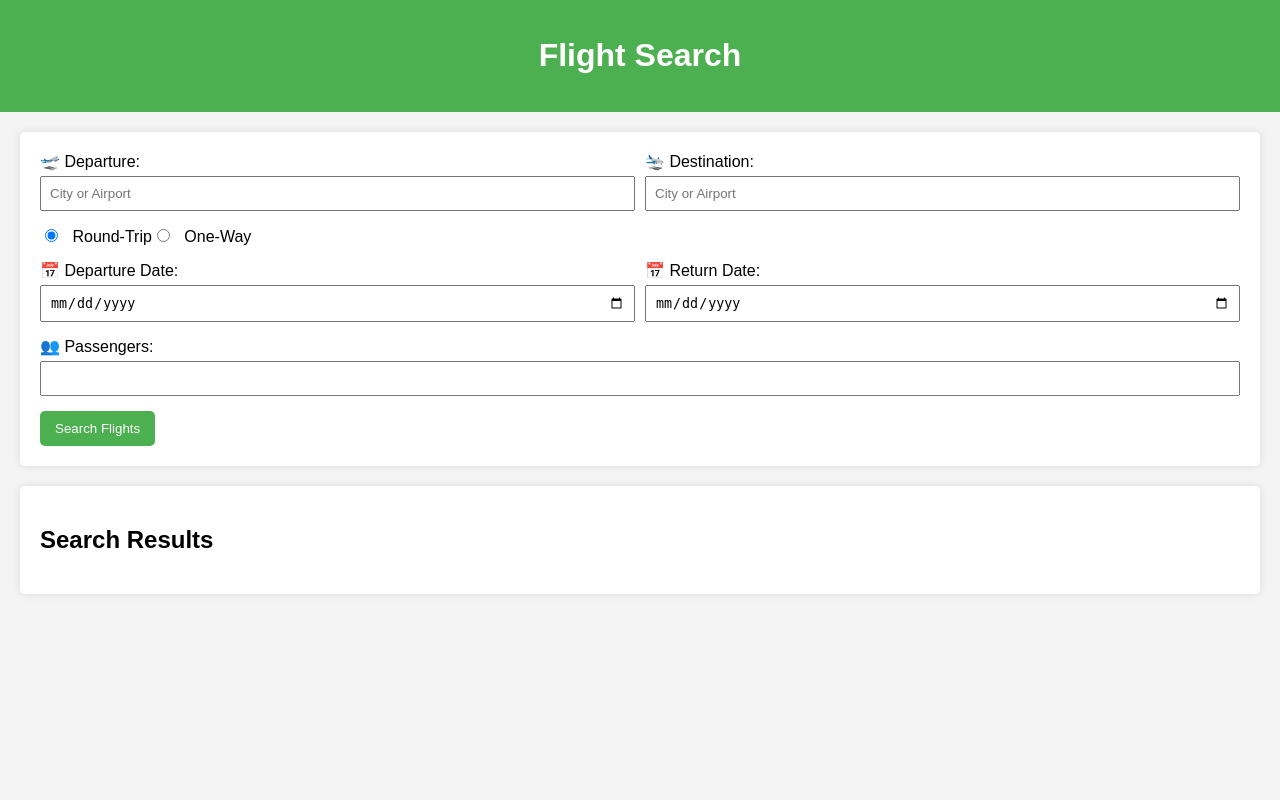
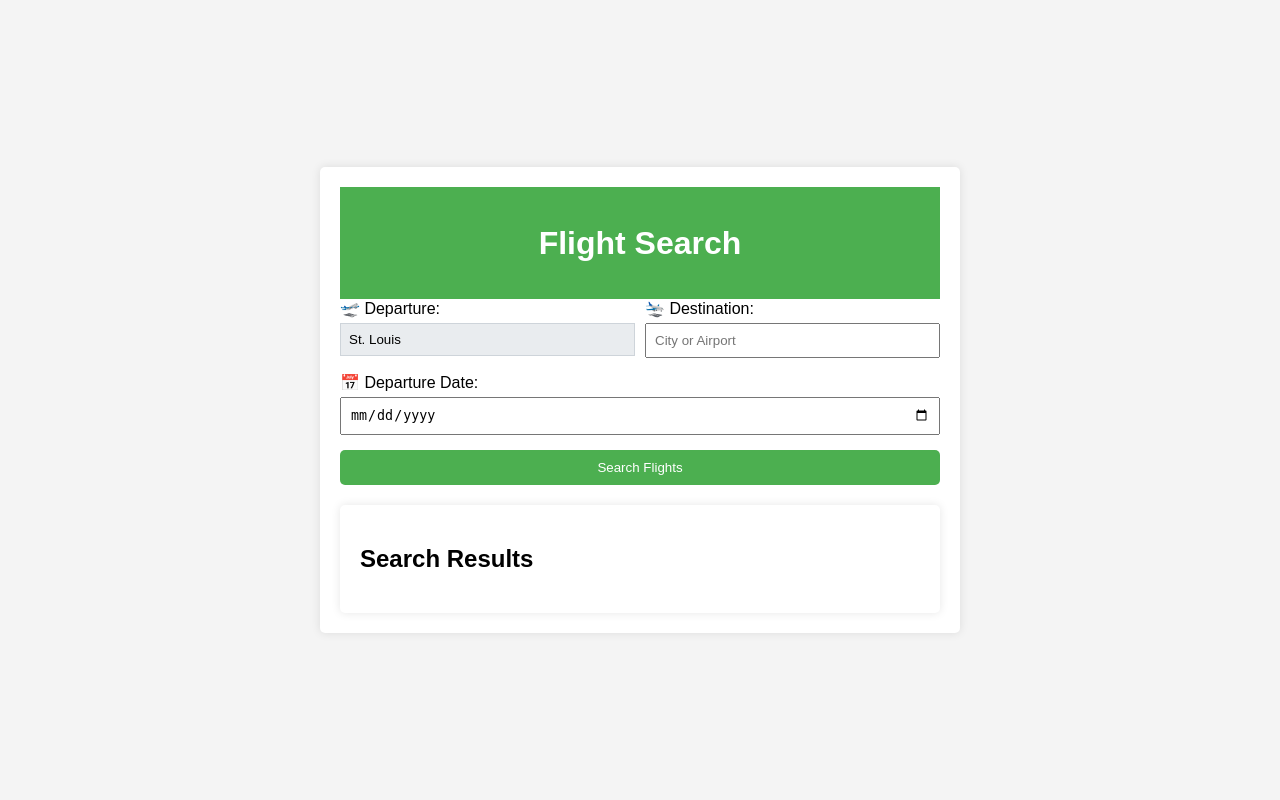
Before and after one commit to BaloneyBoy97/PAS-TEAM, a Python web app: template airView/templates/flight-search.html in a window 1280 px wide. Run offline with Jinja, Linux system fonts and the light colour scheme; the template is opened without the code that fills it, so the values that code supplies are empty.

Commit message:
#99modified flight-search page

```diff
--- a/airView/templates/flight-search.html
+++ b/airView/templates/flight-search.html
@@ -10,6 +10,10 @@
             margin: 0;
             padding: 0;
             background-color: #f4f4f4;
+            display: flex;
+            justify-content: center;
+            align-items: center;
+            height: 100vh;
         }
 
         header {
@@ -17,18 +21,16 @@
             color: white;
             text-align: center;
             padding: 1em 0;
+            width: 100%;
         }
 
         main {
             padding: 20px;
-        }
-
-        .search-section {
-            background: white;
-            padding: 20px;
+            background-color: white;
             border-radius: 5px;
             box-shadow: 0 0 10px rgba(0, 0, 0, 0.1);
-            margin-bottom: 20px;
+            width: 100%;
+            max-width: 600px;
         }
 
         .form-group {
@@ -54,11 +56,16 @@
             margin-right: 0;
         }
 
-        .form-group input,
-        .form-group select {
+        .form-group input {
             width: 100%;
             padding: 8px;
             box-sizing: border-box;
+        }
+
+        .form-group .fixed-input {
+            background-color: #e9ecef;
+            border: 1px solid #ced4da;
+            cursor: not-allowed;
         }
 
         button {
@@ -68,6 +75,7 @@
             border: none;
             cursor: pointer;
             border-radius: 5px;
+            width: 100%;
         }
 
         button:hover {
@@ -79,57 +87,34 @@
             padding: 20px;
             border-radius: 5px;
             box-shadow: 0 0 10px rgba(0, 0, 0, 0.1);
+            margin-top: 20px;
         }
 
         #results {
             margin-top: 20px;
         }
-
-        .trip-type {
-            display: flex;
-            align-items: center;
-            margin-bottom: 15px;
-        }
-
-        .trip-type input {
-            margin-right: 10px;
-        }
     </style>
 </head>
 <body>
-    <header>
-        <h1>Flight Search</h1>
-    </header>
     <main>
+        <header>
+            <h1>Flight Search</h1>
+        </header>
         <section class="search-section">
             <form id="flight-search-form">
                 <div class="form-row">
                     <div class="form-group">
                         <label for="departure">🛫 Departure:</label>
-                        <input type="text" id="departure" name="departure" placeholder="City or Airport">
+                        <input type="text" id="departure" name="departure" value="St. Louis" class="fixed-input" readonly>
                     </div>
                     <div class="form-group">
                         <label for="destination">🛬 Destination:</label>
                         <input type="text" id="destination" name="destination" placeholder="City or Airport">
                     </div>
                 </div>
-                <div class="trip-type">
-                    <label><input type="radio" name="trip-type" value="round-trip" checked> Round-Trip</label>
-                    <label><input type="radio" name="trip-type" value="one-way"> One-Way</label>
-                </div>
-                <div class="form-row">
-                    <div class="form-group">
-                        <label for="departure-date">📅 Departure Date:</label>
-                        <input type="date" id="departure-date" name="departure-date">
-                    </div>
-                    <div class="form-group">
-                        <label for="return-date">📅 Return Date:</label>
-                        <input type="date" id="return-date" name="return-date">
-                    </div>
-                </div>
                 <div class="form-group">
-                    <label for="passengers">👥 Passengers:</label>
-                    <input type="number" id="passengers" name="passengers" min="1" max="10">
+                    <label for="departure-date">📅 Departure Date:</label>
+                    <input type="date" id="departure-date" name="departure-date">
                 </div>
                 <button type="submit">Search Flights</button>
             </form>
@@ -144,22 +129,16 @@
             event.preventDefault();
             const departure = document.getElementById('departure').value;
             const destination = document.getElementById('destination').value;
-            const tripType = document.querySelector('input[name="trip-type"]:checked').value;
             const departureDate = document.getElementById('departure-date').value;
-            const returnDate = document.getElementById('return-date').value;
-            const passengers = document.getElementById('passengers').value;
 
             // For demonstration purposes, we'll just log the values
             console.log('Departure:', departure);
             console.log('Destination:', destination);
-            console.log('Trip Type:', tripType);
             console.log('Departure Date:', departureDate);
-            console.log('Return Date:', returnDate);
-            console.log('Passengers:', passengers);
 
             // Here you would typically make an API call to a flight search service
             // and update the #results div with the search results.
-            document.getElementById('results').innerHTML = `<p>Searching flights from ${departure} to ${destination} on ${departureDate} returning on ${returnDate} for ${passengers} passengers (${tripType})...</p>`;
+            document.getElementById('results').innerHTML = `<p>Searching flights from ${departure} to ${destination} on ${departureDate}...</p>`;
         });
     </script>
 </body>
```
